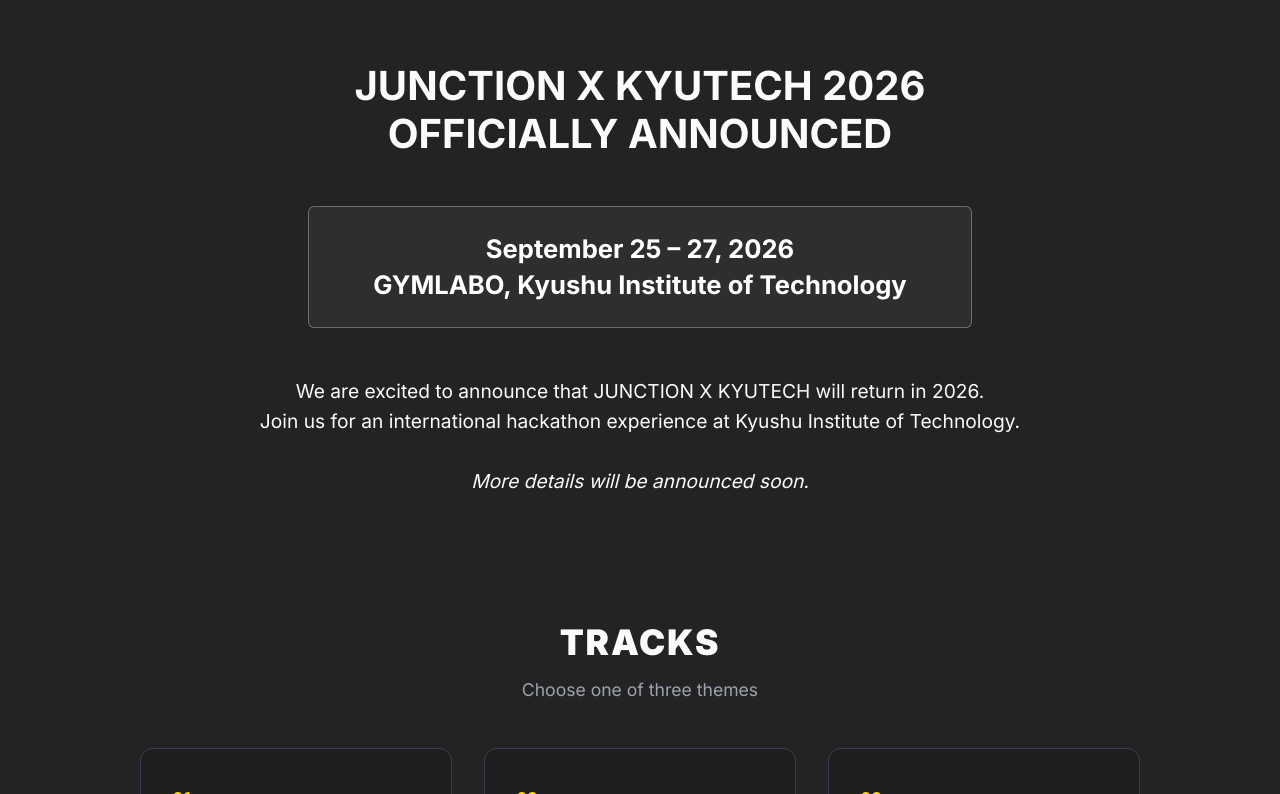
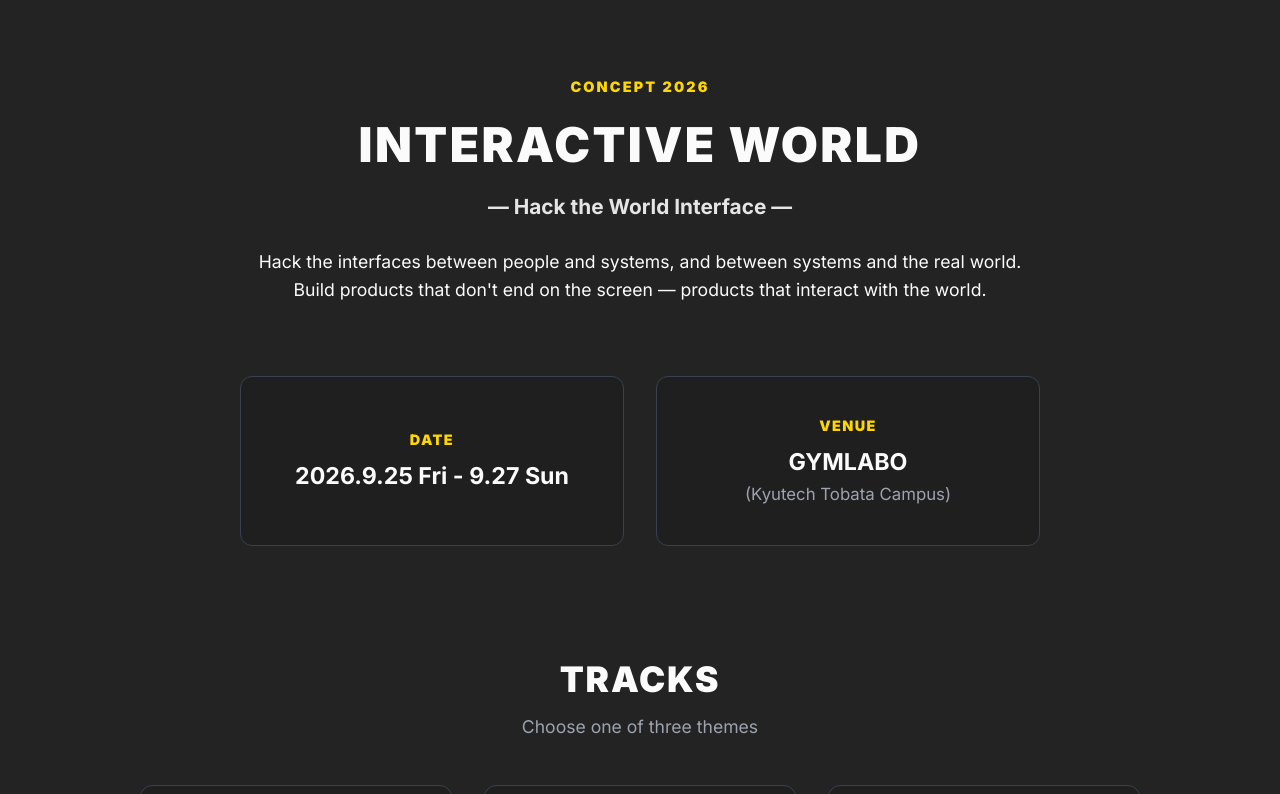
Before and after one commit to Kyutech-Code-Lab/junction-x-kyutech, a plain HTML site: page index.html in a window 1280 px wide. Shown: the part 802-1596 px from the top of the page. Drawn offline with Linux system fonts and the light colour scheme.

Commit message:
concept, date, venueセクション修正

```diff
--- a/index.html
+++ b/index.html
@@ -47,24 +47,31 @@
         </div>
       </section>
       <section class="announcement">
-        <h1>
-          JUNCTION X KYUTECH 2026<br />
-          OFFICIALLY ANNOUNCED
-        </h1>
+        <div class="concept-container">
+          <span class="concept-tag">Concept 2026</span>
+          <h2 class="concept-title">INTERACTIVE WORLD</h2>
+          <p class="concept-subtitle">— Hack the World Interface —</p>
+          <div class="concept-description">
+            <p class="desc">
+              Hack the interfaces between people and systems, and between systems and the real world.<br />
+              Build products that don't end on the screen — products that interact with the world.
+            </p>
+          </div>
+        </div>
 
-        <p class="dates">
-          September 25 – 27, 2026<br />
-          GYMLABO, Kyushu Institute of Technology
-        </p>
-
-        <p class="intro">
-          We are excited to announce that JUNCTION X KYUTECH will return in
-          2026.<br />
-          Join us for an international hackathon experience at Kyushu Institute
-          of Technology.
-        </p>
-
-        <p class="more">More details will be announced soon.</p>
+        <div class="info-grid">
+          <div class="info-card">
+            <span class="info-card-label">Date</span>
+            <div class="info-card-value">2026.9.25 Fri - 9.27 Sun</div>
+          </div>
+          <div class="info-card">
+            <span class="info-card-label">Venue</span>
+            <div class="info-card-value">
+              GYMLABO
+              <span class="venue-sub">(Kyutech Tobata Campus)</span>
+            </div>
+          </div>
+        </div>
       </section>
 
       <section class="tracks">
--- a/style.css
+++ b/style.css
@@ -134,63 +134,140 @@
   flex-direction: column;
   justify-content: center;
   align-items: center;
-  gap: 2rem;
+  gap: 3rem;
   width: 90%;
   max-width: 900px;
-  padding: 4rem 0;
+  padding: 5rem 0 3rem 0;
 
-  h1 {
+  .concept-container {
     text-align: center;
-    font-size: 2.5rem;
-    line-height: 1.2;
+    display: flex;
+    flex-direction: column;
+    align-items: center;
+    gap: 0.8rem;
+    width: 100%;
   }
 
-  .dates {
-    text-align: center;
-    font-size: 1.6rem;
-    font-weight: 600;
-    line-height: 1.4;
-    color: #ffffff;
-    display: block;
-    padding: 1.5rem 4rem;
-    margin: 1rem 0;
-    border: 1px solid rgba(255, 255, 255, 0.3);
-    border-radius: 6px;
-    background-color: rgba(255, 255, 255, 0.05);
+  .concept-tag {
+    font-size: 0.9rem;
+    font-weight: 900;
+    letter-spacing: 0.15em;
+    color: var(--primary);
+    text-transform: uppercase;
   }
 
-  .intro {
-    text-align: center;
-    font-size: 1.2rem;
-    line-height: 1.6;
+  .concept-title {
+    font-size: 3rem;
+    font-weight: 900;
+    letter-spacing: 0.05em;
+    color: var(--color-text);
+    line-height: 1.2;
+    margin: 0.5rem 0;
   }
 
-  .more {
+  .concept-subtitle {
+    font-size: 1.3rem;
+    font-weight: 700;
+    color: var(--color-text);
+    opacity: 0.9;
+    margin-bottom: 1rem;
+  }
+
+  .concept-description {
+    display: flex;
+    flex-direction: column;
+    gap: 1.2rem;
+    max-width: 800px;
+    margin-bottom: 1.5rem;
+  }
+
+  .desc {
+    font-size: 1.1rem;
+    line-height: 1.6;
+    color: var(--color-text);
+  }
+
+  .info-grid {
+    display: grid;
+    grid-template-columns: repeat(2, 1fr);
+    gap: 2rem;
+    width: 100%;
+    max-width: 800px;
+  }
+
+  .info-card {
+    background-color: var(--color-bg-2);
+    border: 1px solid var(--color-border);
+    border-radius: 12px;
+    padding: 2.5rem 2rem;
+    display: flex;
+    flex-direction: column;
+    align-items: center;
+    justify-content: center;
+    gap: 0.8rem;
+    transition: transform 0.3s cubic-bezier(0.16, 1, 0.3, 1),
+                border-color 0.3s ease,
+                box-shadow 0.3s ease;
+    cursor: default;
+  }
+
+  .info-card-label {
+    font-size: 0.9rem;
+    font-weight: 900;
+    letter-spacing: 0.1em;
+    color: var(--primary);
+    text-transform: uppercase;
+  }
+
+  .info-card-value {
+    font-size: 1.45rem;
+    font-weight: 700;
+    color: var(--color-text);
     text-align: center;
-    font-size: 1.2rem;
-    font-style: italic;
+    line-height: 1.3;
+  }
+
+  .venue-sub {
+    display: block;
+    font-size: 1.05rem;
+    color: var(--color-muted);
+    font-weight: 400;
+    margin-top: 0.4rem;
   }
 }
 
-@media (max-width: 720px) {
+@media (max-width: 768px) {
   .announcement {
-    gap: 1.2rem;
+    gap: 2rem;
+    padding: 3rem 0;
 
-    h1 {
-      font-size: 1.5rem;
+    .concept-title {
+      font-size: 2rem;
     }
 
-    .dates {
-      font-size: 1rem;
-      padding: 1rem 2rem;
+    .concept-subtitle {
+      font-size: 1.1rem;
     }
 
-    .intro {
-      font-size: 1rem;
+    .desc {
+      font-size: 0.95rem;
     }
 
-    .more {
-      font-size: 1rem;
+    .info-grid {
+      grid-template-columns: 1fr;
+      gap: 1.2rem;
+    }
+
+    .info-card {
+      padding: 1.8rem 1.5rem;
+    }
+
+    .info-card-value {
+      font-size: 1.2rem;
+    }
+
+    .venue-sub {
+      font-size: 0.95rem;
     }
   }
 }
```
